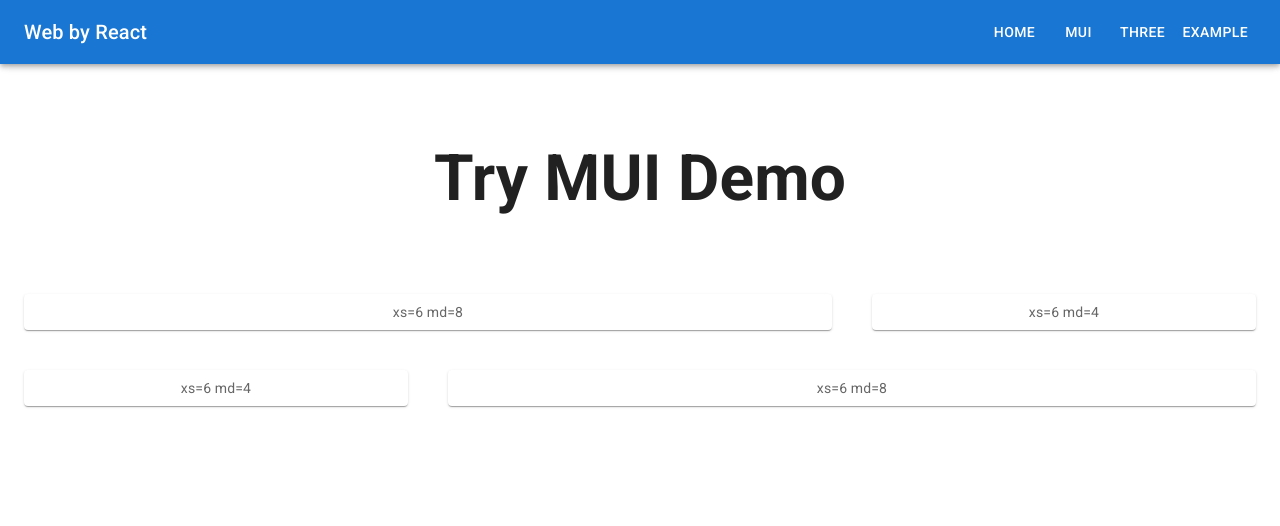
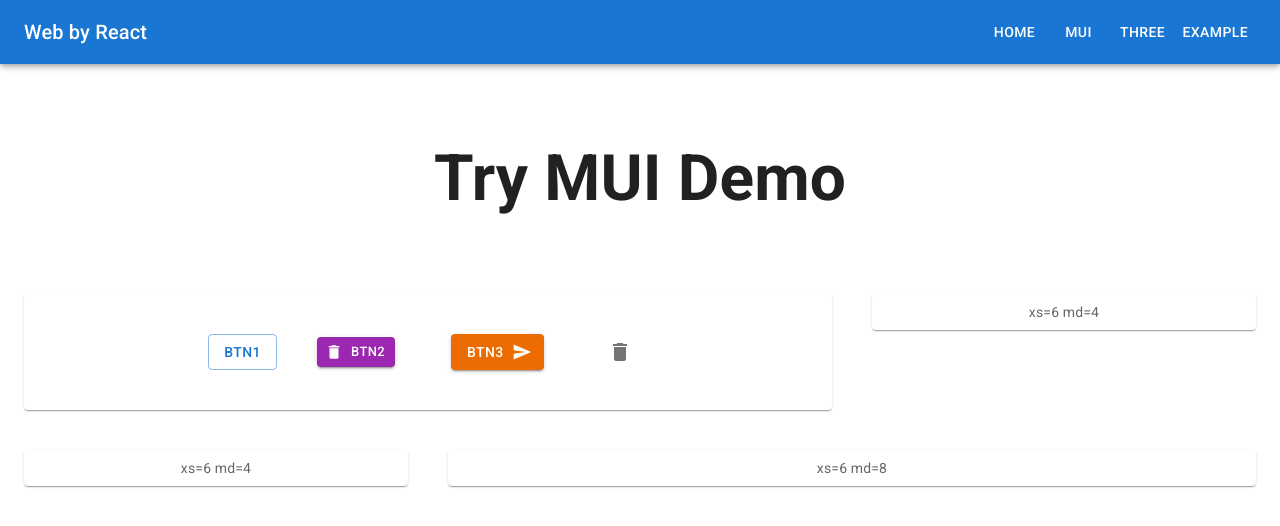
Before and after one commit to f64984016/react_redux_router_typescript, a React (Create React App) app: page /#/mui in a window 1280 px wide. Shown: the top 526 px of the page. Built offline with nearby package versions, Linux system fonts and the light colour scheme.

Commit message:
加入 button  元件測試

```diff
--- a/src/pages/mui/Mui.tsx
+++ b/src/pages/mui/Mui.tsx
@@ -7,6 +7,10 @@
 import Toolbar from '@mui/material/Toolbar';
 
 import DrawerAppBar from '../../features/drawerAppBar/drawerAppBar';
+
+import { Button, IconButton  } from '@mui/material';
+import DeleteIcon from '@mui/icons-material/Delete';
+import SendIcon from '@mui/icons-material/Send';
 
 const Item = styled(Paper)(({ theme }) => ({
   backgroundColor: theme.palette.mode === 'dark' ? '#1A2027' : '#fff',
@@ -27,7 +31,14 @@
             <Container maxWidth="xl">
               <Grid container rowSpacing={5} columnSpacing={{ xs: 1, md: 5 }}>
                 <Grid xs={6} md={8}>
-                  <Item>xs=6 md=8</Item>
+                  <Item>
+                    <Button sx={{margin:2}} variant='outlined' color='primary' onClick={() => {alert('clicked btn1');}}>btn1</Button>
+                    <Button sx={{margin:3}} variant='contained' color='secondary' size='small' startIcon={<DeleteIcon />}>btn2</Button>
+                    <Button sx={{margin:4}} variant='contained' color='warning' endIcon={<SendIcon />}>btn3</Button>
+                    <IconButton sx={{margin:3}} aria-label="delete">
+                      <DeleteIcon />
+                    </IconButton>
+                  </Item>
                 </Grid>
                 <Grid xs={6} md={4}>
                   <Item>xs=6 md=4</Item>
```
